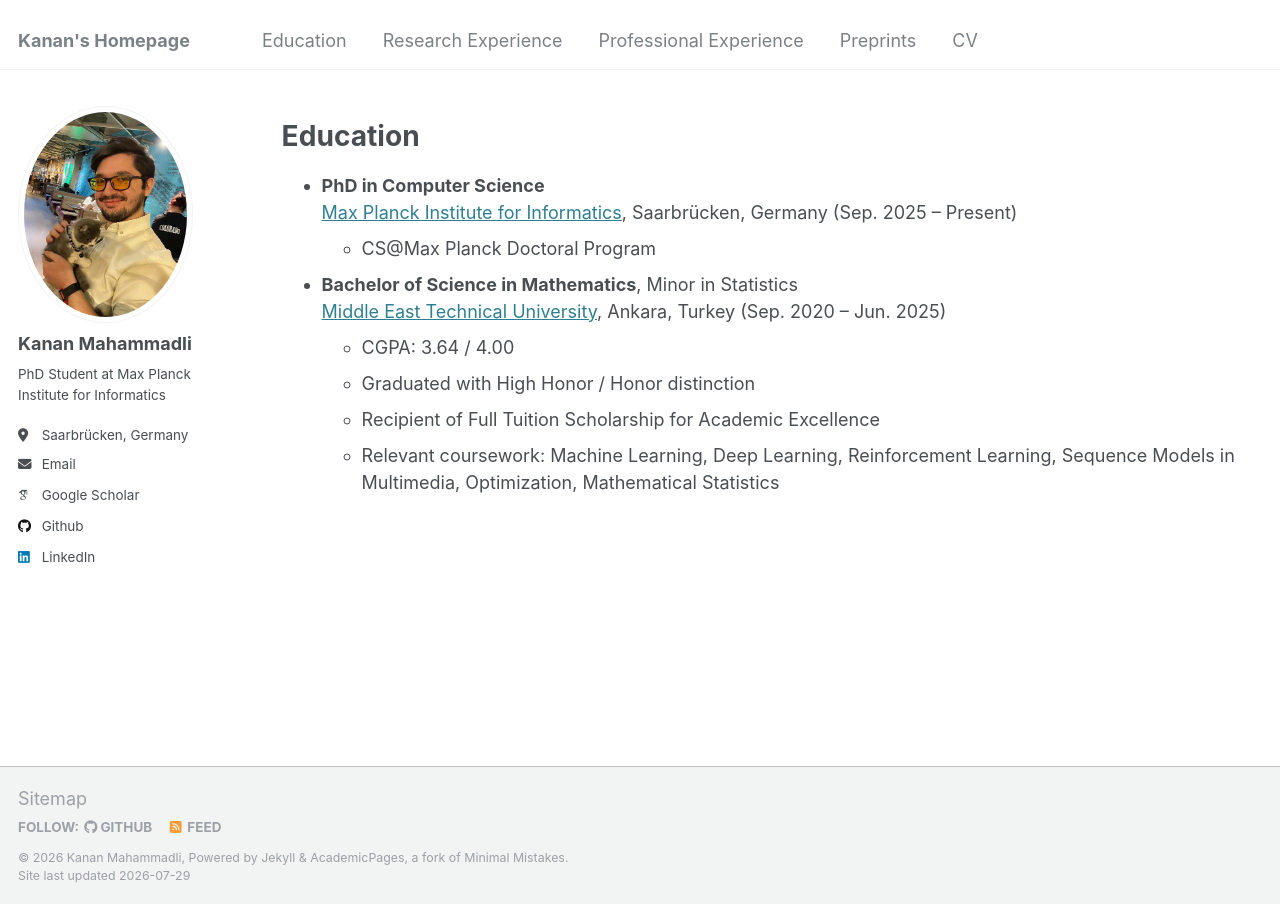
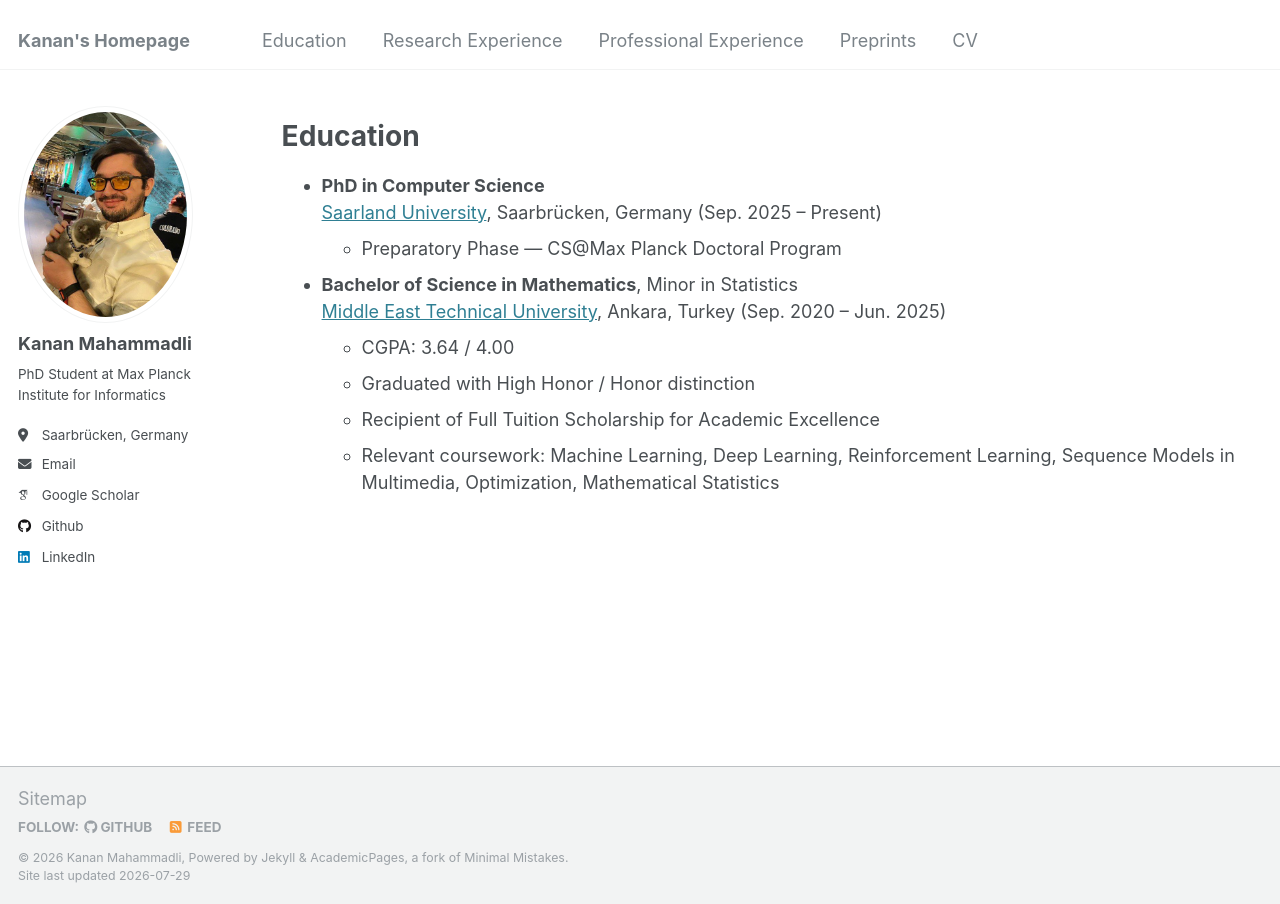
Before and after one commit to KananMahammadli/kananmahammadli.github.io, a Jekyll site: the page built from _pages/education.md, in a window 1280 px wide. Built offline with Jekyll 4.4.1, drawn with Linux system fonts in a browser that asks for light colours; some web fonts are replaced.

Commit message:
update education

```diff
--- a/_pages/education.md
+++ b/_pages/education.md
@@ -8,8 +8,8 @@ author_profile: true
 # Education
 
 * **PhD in Computer Science**
-  [Max Planck Institute for Informatics](https://www.mpi-inf.mpg.de/home), Saarbrücken, Germany (Sep. 2025 – Present)
-  - CS@Max Planck Doctoral Program
+  [Saarland University](https://www.uni-saarland.de/en/home.html), Saarbrücken, Germany (Sep. 2025 – Present)
+  - Preparatory Phase — CS@Max Planck Doctoral Program
 
 * **Bachelor of Science in Mathematics**, Minor in Statistics
   [Middle East Technical University](https://www.metu.edu.tr/), Ankara, Turkey (Sep. 2020 – Jun. 2025)
```
